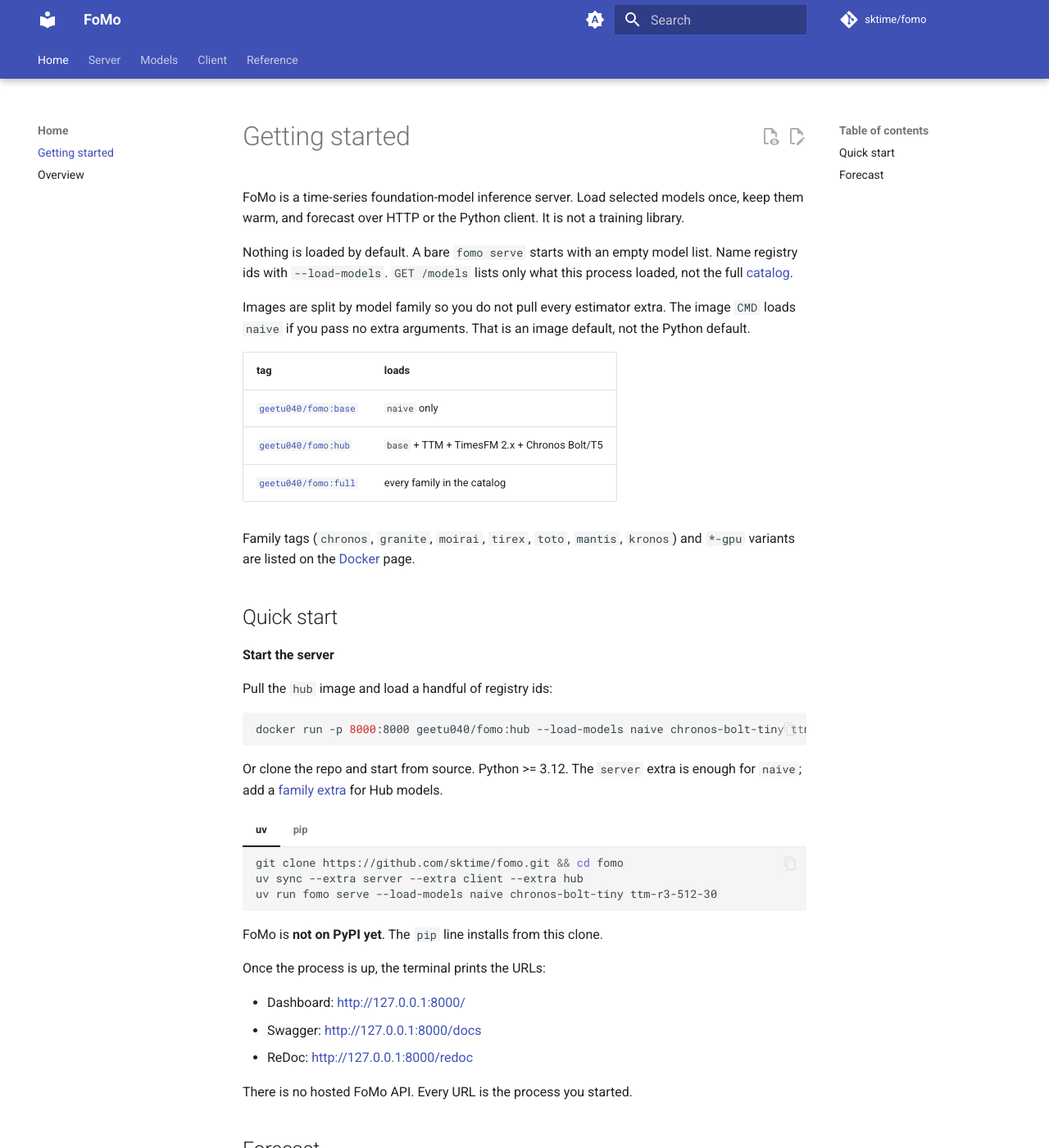
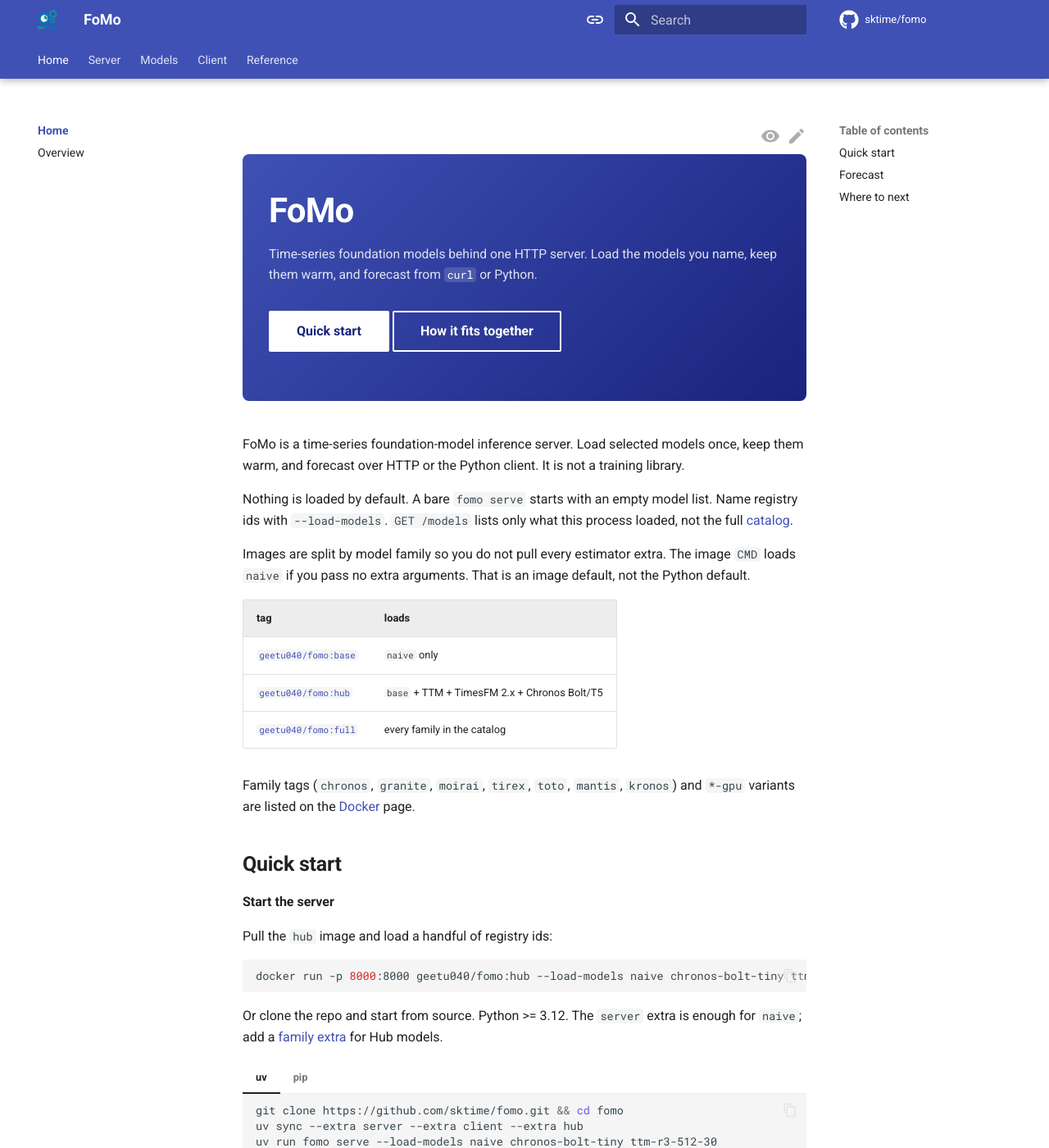
Before and after one commit to sktime/tserve, an MkDocs documentation site: the page built from docs/index.md, in a window 1280 px wide and 1400 px high. Shown: the whole window at 82% size. Built offline with MkDocs 1.6.1 and Material for MkDocs 9.7.7, drawn with Linux system fonts in a browser that asks for light colours; comment, search, counter and statistics services are not loaded; some of the changed text lies outside the part shown.

Commit message:
docs: udpate theme (#77)
* add stylesheet from mkdocs-material

* add abbreviations

* update mkdocs configuration

* add header on top

* add footer

* use sktime's icon

````diff
--- a/docs/index.md
+++ b/docs/index.md
@@ -1,4 +1,15 @@
-# Getting started
+<div class="fomo-hero" markdown>
+
+# FoMo
+
+Time-series foundation models behind one HTTP server. Load the models you name,
+keep them warm, and forecast from `curl` or Python.
+{ .fomo-hero__tagline }
+
+[Quick start](#quick-start){ .md-button .md-button--primary }
+[How it fits together](overview.md){ .md-button }
+
+</div>
 
 FoMo is a time-series foundation-model inference server. Load selected models once, keep them warm, and forecast over HTTP or the Python client. It is not a training library.
 
@@ -102,4 +113,40 @@
 #  'sales': [139.96…, 138.93…, 138.26…]}
 ```
 
-Next: [Overview](overview.md) for how the pieces fit, then [server](server/index.md), [models](models/index.md), [HTTP](client/http.md), and [Python](client/python.md).
+## Where to next
+
+<div class="grid cards" markdown>
+
+-   :material-map-outline:{ .lg .middle } **Overview**
+
+    ---
+
+    How transports, canonical frames, and executors fit together.
+
+    [:octicons-arrow-right-24: Architecture](overview.md)
+
+-   :material-server:{ .lg .middle } **Run a server**
+
+    ---
+
+    Install extras, pick a Docker tag, and check the flags.
+
+    [:octicons-arrow-right-24: Install and serve](server/index.md)
+
+-   :material-cube-outline:{ .lg .middle } **Load models**
+
+    ---
+
+    Which registry ids exist and which extra each one needs.
+
+    [:octicons-arrow-right-24: Models](models/index.md)
+
+-   :material-api:{ .lg .middle } **Send forecasts**
+
+    ---
+
+    Request and response shapes over JSON, or the Python client.
+
+    [:octicons-arrow-right-24: HTTP](client/http.md) or [Python](client/python.md)
+
+</div>
--- /dev/null
+++ b/docs/stylesheets/extra.css
@@ -0,0 +1,133 @@
+/* Overrides on top of Material for MkDocs. */
+
+:root {
+  --fomo-hero-from: #3f51b5;
+  --fomo-hero-to: #1a237e;
+  --fomo-card-shadow: 0 0.15rem 0.6rem rgba(0, 0, 0, 0.1);
+}
+
+/* Slate ships a blue-grey base; nudge the hue towards the indigo accent. */
+[data-md-color-scheme="slate"] {
+  --md-hue: 232;
+  --fomo-hero-from: #26317a;
+  --fomo-hero-to: #0d0d14;
+  --fomo-card-shadow: 0 0.15rem 0.6rem rgba(0, 0, 0, 0.4);
+}
+
+/* Headings ------------------------------------------------------------------ */
+
+.md-typeset h1 {
+  color: var(--md-default-fg-color);
+  font-weight: 700;
+  letter-spacing: -0.02em;
+}
+
+.md-typeset h2 {
+  font-weight: 600;
+  letter-spacing: -0.01em;
+}
+
+.md-tabs__link {
+  font-weight: 500;
+  opacity: 0.85;
+}
+
+.md-tabs__link--active {
+  font-weight: 700;
+  opacity: 1;
+}
+
+/* Landing hero -------------------------------------------------------------- */
+
+.fomo-hero {
+  /* keep the floated edit/view actions off the gradient */
+  clear: right;
+  margin-bottom: 2rem;
+  padding: 2.2rem 1.6rem;
+  border-radius: 0.4rem;
+  background: linear-gradient(135deg, var(--fomo-hero-from), var(--fomo-hero-to));
+  color: #fff;
+}
+
+.md-typeset .fomo-hero h1 {
+  margin: 0 0 0.4rem;
+  color: #fff;
+  font-size: 2.1rem;
+  line-height: 1.2;
+}
+
+.fomo-hero__tagline {
+  max-width: 34rem;
+  margin-bottom: 1.4rem !important;
+  color: rgba(255, 255, 255, 0.85);
+  font-size: 0.78rem;
+}
+
+.md-typeset .fomo-hero code {
+  background-color: rgba(255, 255, 255, 0.15);
+  color: #fff;
+}
+
+.md-typeset .fomo-hero .md-button {
+  margin-top: 0.2rem;
+  border-color: #fff;
+  color: #fff;
+}
+
+.md-typeset .fomo-hero .md-button:focus,
+.md-typeset .fomo-hero .md-button:hover {
+  background-color: rgba(255, 255, 255, 0.15);
+  border-color: #fff;
+  color: #fff;
+}
+
+.md-typeset .fomo-hero .md-button--primary {
+  background-color: #fff;
+  border-color: #fff;
+  color: var(--fomo-hero-to);
+}
+
+.md-typeset .fomo-hero .md-button--primary:focus,
+.md-typeset .fomo-hero .md-button--primary:hover {
+  background-color: rgba(255, 255, 255, 0.85);
+  border-color: #fff;
+  color: var(--fomo-hero-to);
+}
+
+/* Grid cards ---------------------------------------------------------------- */
+
+.md-typeset .grid.cards > ul > li {
+  border-radius: 0.4rem;
+  transition:
+    border-color 250ms,
+    box-shadow 250ms,
+    transform 250ms;
+}
+
+.md-typeset .grid.cards > ul > li:focus-within,
+.md-typeset .grid.cards > ul > li:hover {
+  border-color: var(--md-accent-fg-color);
+  box-shadow: var(--fomo-card-shadow);
+  transform: translateY(-0.1rem);
+}
+
+.md-typeset .grid.cards > ul > li > hr {
+  margin: 0.6rem 0;
+}
+
+.md-typeset .grid.cards .twemoji {
+  height: 1.4rem;
+  color: var(--md-default-fg-color--light);
+}
+
+/* Tables and code ----------------------------------------------------------- */
+
+.md-typeset table:not([class]) th {
+  background-color: var(--md-default-fg-color--lightest);
+  font-weight: 700;
+}
+
+.md-typeset code,
+.md-typeset pre > code {
+  border-radius: 0.2rem;
+}
--- a/mkdocs.yml
+++ b/mkdocs.yml
@@ -1,6 +1,7 @@
 site_name: FoMo
 site_description: Time series foundation model inference server
 site_url: https://fomo.readthedocs.io
+site_author: FoMo authors
 
 repo_name: sktime/fomo
 repo_url: https://github.com/sktime/fomo
@@ -10,42 +11,70 @@
 
 theme:
   name: material
+  logo: assets/favicon.svg
+  favicon: assets/favicon.svg
   palette:
     - media: "(prefers-color-scheme)"
       toggle:
-        icon: material/brightness-auto
+        icon: material/link
         name: Switch to light mode
     - media: "(prefers-color-scheme: light)"
       scheme: default
       primary: indigo
       accent: indigo
       toggle:
-        icon: material/brightness-7
+        icon: material/toggle-switch
         name: Switch to dark mode
     - media: "(prefers-color-scheme: dark)"
       scheme: slate
-      primary: indigo
+      primary: black
       accent: indigo
       toggle:
-        icon: material/brightness-4
+        icon: material/toggle-switch-off
         name: Switch to system preference
+  font:
+    text: Roboto
+    code: Roboto Mono
+  icon:
+    repo: fontawesome/brands/github
+    edit: material/pencil
+    view: material/eye
   features:
     - content.action.edit
     - content.action.view
     - content.code.annotate
     - content.code.copy
     - content.tabs.link
-    - navigation.expand
+    - content.tooltips
     - navigation.footer
+    - navigation.indexes
     - navigation.instant
+    - navigation.instant.prefetch
+    - navigation.instant.progress
     - navigation.sections
     - navigation.tabs
     - navigation.tabs.sticky
     - navigation.top
     - navigation.tracking
     - search.highlight
+    - search.share
     - search.suggest
     - toc.follow
+
+extra_css:
+  - stylesheets/extra.css
+
+extra:
+  social:
+    - icon: fontawesome/brands/github
+      link: https://github.com/sktime/fomo
+      name: FoMo on GitHub
+    - icon: fontawesome/brands/docker
+      link: https://hub.docker.com/r/geetu040/fomo
+      name: FoMo images on Docker Hub
+    - icon: material/bug
+      link: https://github.com/sktime/fomo/issues
+      name: Report an issue
 
 plugins:
   - search
@@ -79,8 +108,10 @@
 watch:
   - src
   - docs
+  - includes
 
 markdown_extensions:
+  - abbr
   - admonition
   - attr_list
   - def_list
@@ -89,6 +120,8 @@
   - tables
   - toc:
       permalink: true
+  - pymdownx.betterem
+  - pymdownx.caret
   - pymdownx.details
   - pymdownx.emoji:
       emoji_index: !!python/name:material.extensions.emoji.twemoji
@@ -98,9 +131,22 @@
       line_spans: __span
       pygments_lang_class: true
   - pymdownx.inlinehilite
-  - pymdownx.superfences
+  - pymdownx.keys
+  - pymdownx.mark
+  - pymdownx.snippets:
+      auto_append:
+        - includes/abbreviations.md
+  - pymdownx.superfences:
+      custom_fences:
+        - name: mermaid
+          class: mermaid
+          format: !!python/name:pymdownx.superfences.fence_code_format
   - pymdownx.tabbed:
       alternate_style: true
+      combine_header_slug: true
+      slugify: !!python/object/apply:pymdownx.slugs.slugify
+        kwds:
+          case: lower
   - pymdownx.tasklist:
       custom_checkbox: true
 
````
Also changed, not shown: includes/abbreviations.md (added, +7 -0 lines), docs/assets/favicon.svg (added).
